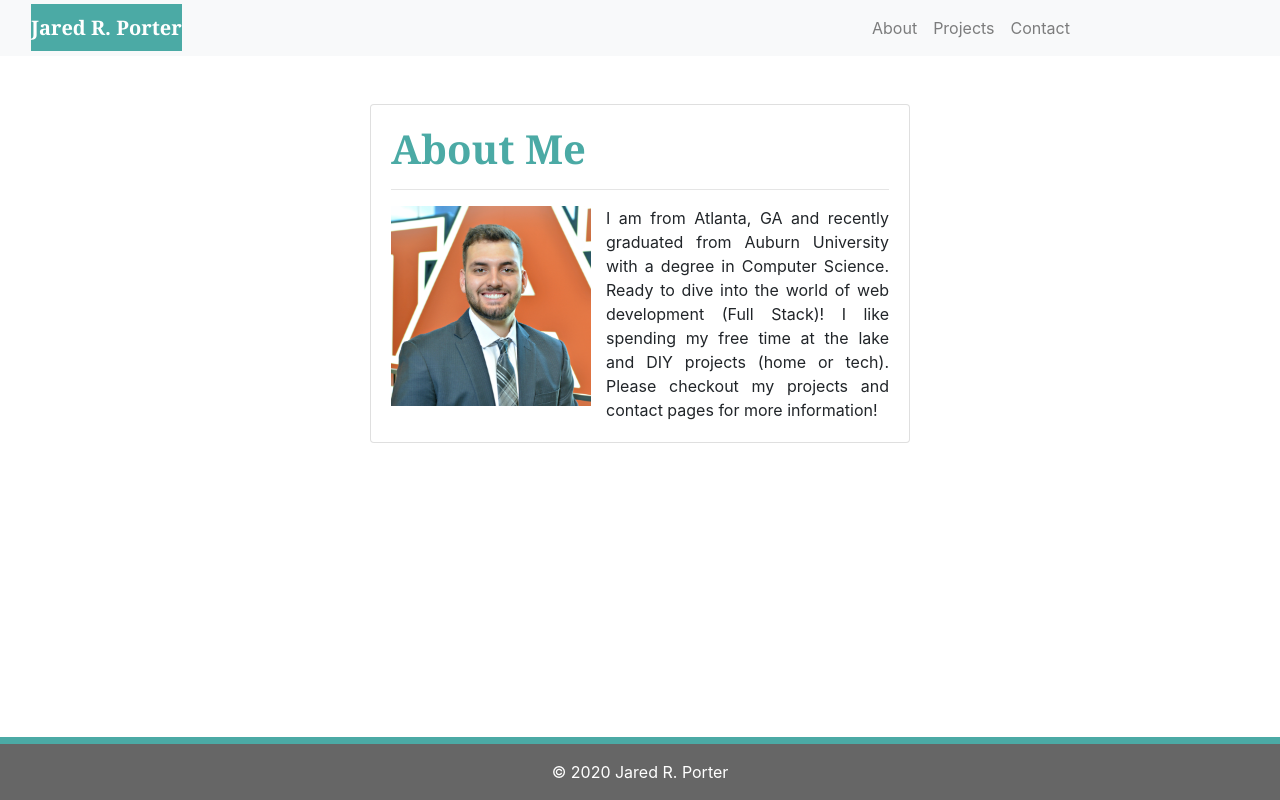
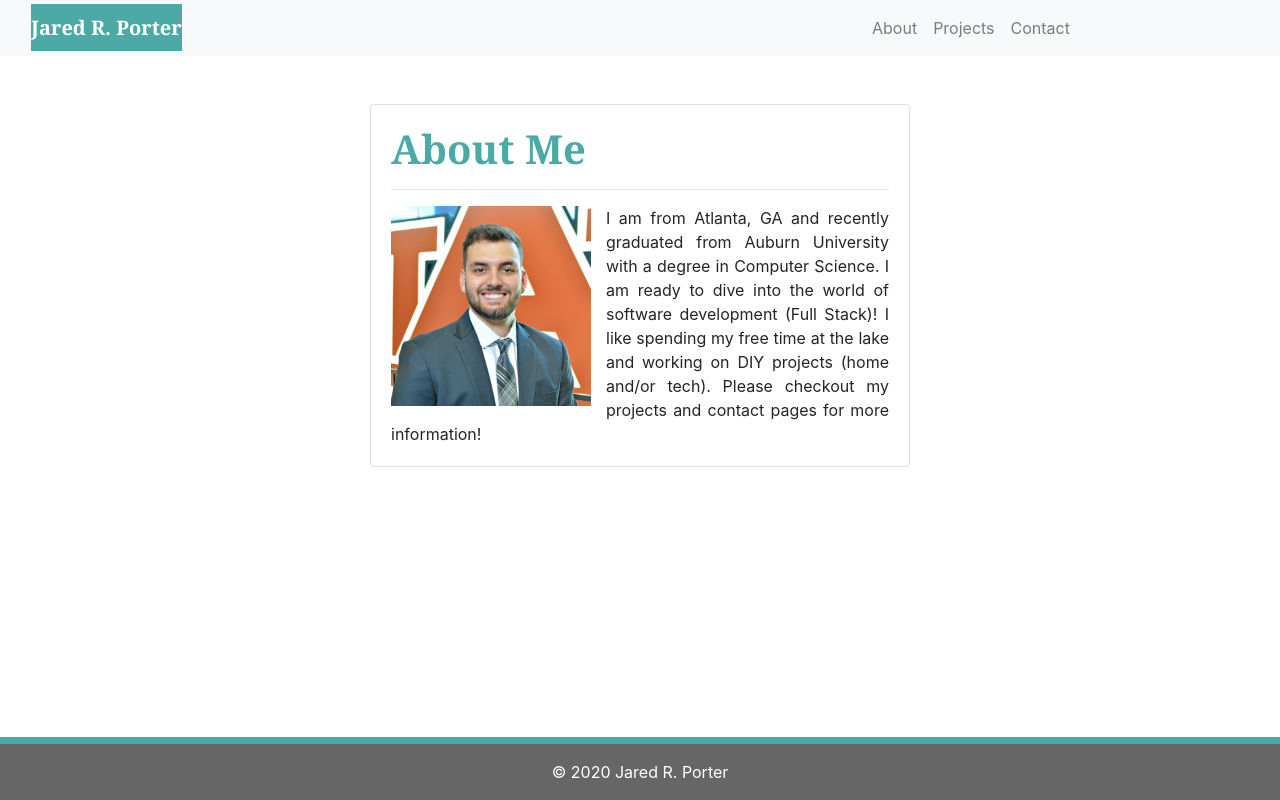
Before and after one commit to JaredP17/Portfolio, a React (Create React App) app: page / in a window 1280 px wide. Built offline with nearby package versions, Linux system fonts and the light colour scheme.

Commit message:
Update bio

```diff
--- a/src/components/pages/About.js
+++ b/src/components/pages/About.js
@@ -15,9 +15,9 @@ function About() {
               </div>
               <p className="card-text about-me">
                 I am from Atlanta, GA and recently graduated from Auburn
-                University with a degree in Computer Science. Ready to dive into
-                the world of web development (Full Stack)! I like spending my
-                free time at the lake and DIY projects (home or tech). Please
+                University with a degree in Computer Science. I am ready to dive into
+                the world of software development (Full Stack)! I like spending my
+                free time at the lake and working on DIY projects (home and/or tech). Please
                 checkout my projects and contact pages for more information!
               </p>
             </article>
```
